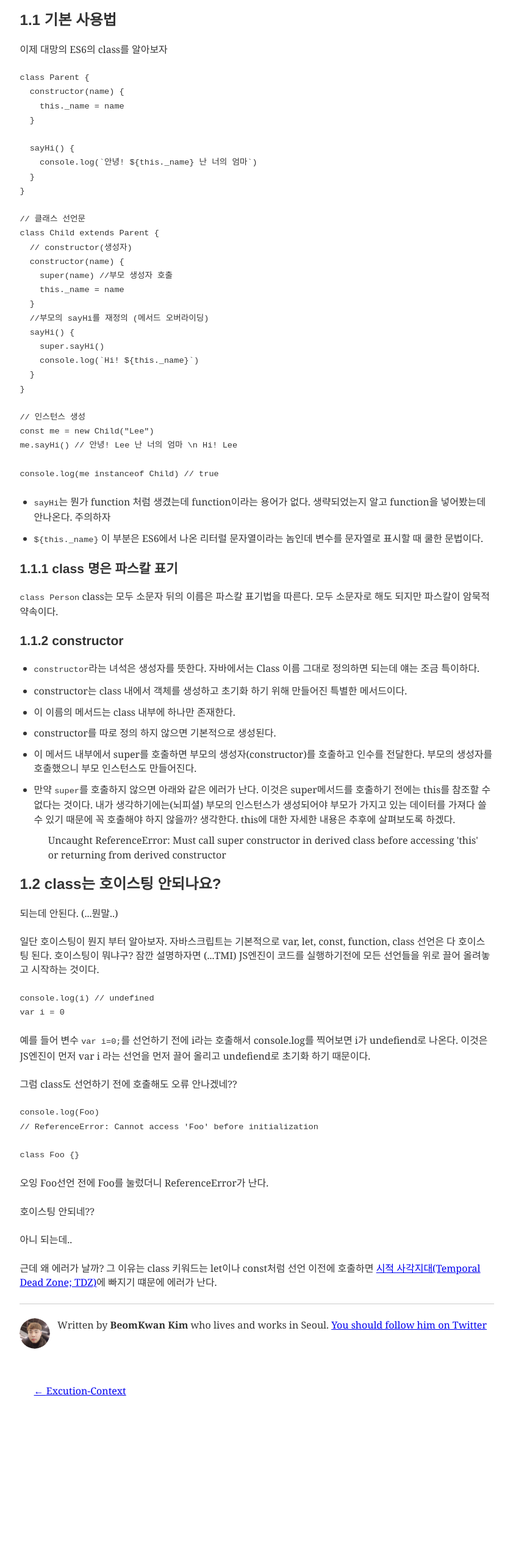
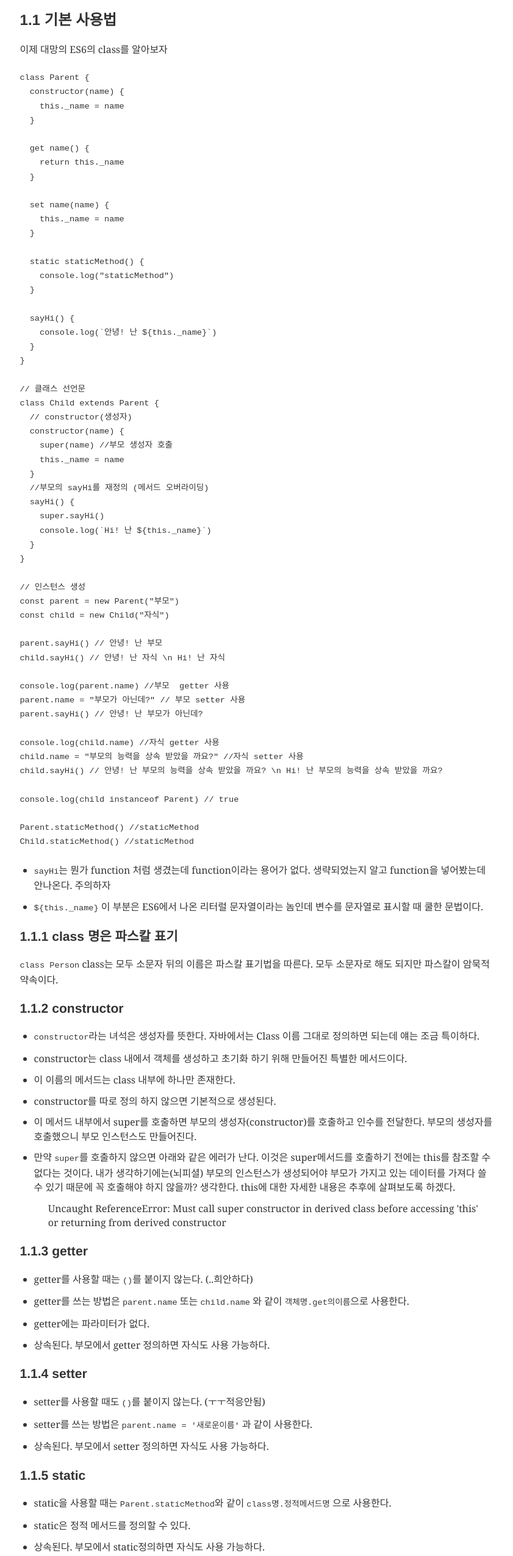
Before and after one commit to alalshow/blog, a Gatsby site: page /docs/javascript/class in a window 1280 px wide. Shown: the part 2272-4824 px from the top of the page at 61% size, without its empty margins (219-1060 px from the left). Before the commit the page ends 4635 px from the top, so only its background shows below. Built offline with nearby package versions, Linux system fonts and the light colour scheme; Gatsby itself is replaced by a stand-in of ours; some packages are replaced by stand-ins of ours; code samples lack their colours; a small style sheet from the web is missing.

Commit message:
'블로그 배포'

````diff
--- a/content/docs/javascript/class.md
+++ b/content/docs/javascript/class.md
@@ -98,8 +98,20 @@ class Parent {
     this._name = name
   }
 
+  get name() {
+    return this._name
+  }
+
+  set name(name) {
+    this._name = name
+  }
+
+  static staticMethod() {
+    console.log("staticMethod")
+  }
+
   sayHi() {
-    console.log(`안녕! ${this._name} 난 너의 엄마`)
+    console.log(`안녕! 난 ${this._name}`)
   }
 }
 
@@ -113,15 +125,29 @@ class Child extends Parent {
   //부모의 sayHi를 재정의 (메서드 오버라이딩)
   sayHi() {
     super.sayHi()
-    console.log(`Hi! ${this._name}`)
+    console.log(`Hi! 난 ${this._name}`)
   }
 }
 
 // 인스턴스 생성
-const me = new Child("Lee")
-me.sayHi() // 안녕! Lee 난 너의 엄마 \n Hi! Lee
+const parent = new Parent("부모")
+const child = new Child("자식")
 
-console.log(me instanceof Child) // true
+parent.sayHi() // 안녕! 난 부모
+child.sayHi() // 안녕! 난 자식 \n Hi! 난 자식
+
+console.log(parent.name) //부모  getter 사용
+parent.name = "부모가 아닌데?" // 부모 setter 사용
+parent.sayHi() // 안녕! 난 부모가 아닌데?
+
+console.log(child.name) //자식 getter 사용
+child.name = "부모의 능력을 상속 받았을 까요?" //자식 setter 사용
+child.sayHi() // 안녕! 난 부모의 능력을 상속 받았을 까요? \n Hi! 난 부모의 능력을 상속 받았을 까요?
+
+console.log(child instanceof Parent) // true
+
+Parent.staticMethod() //staticMethod
+Child.staticMethod() //staticMethod
 ```
 
 - `sayHi`는 뭔가 function 처럼 생겼는데 function이라는 용어가 없다. 생략되었는지 알고 function을 넣어봤는데 안나온다. 주의하자
@@ -142,6 +168,25 @@ console.log(me instanceof Child) // true
   부모가 가지고 있는 데이터를 가져다 쓸 수 있기 때문에 꼭 호출해야 하지 않을까? 생각한다. this에 대한 자세한 내용은 추후에 살펴보도록 하겠다.
 
   > Uncaught ReferenceError: Must call super constructor in derived class before accessing 'this' or returning from derived constructor
+
+### 1.1.3 getter
+
+- getter를 사용할 때는 `()`를 붙이지 않는다. (..희안하다)
+- getter를 쓰는 방법은 `parent.name` 또는 `child.name` 와 같이 `객체명.get의이름`으로 사용한다.
+- getter에는 파라미터가 없다.
+- 상속된다. 부모에서 getter 정의하면 자식도 사용 가능하다.
+
+### 1.1.4 setter
+
+- setter를 사용할 때도 `()`를 붙이지 않는다. (ㅜㅜ적응안됨)
+- setter를 쓰는 방법은 `parent.name = '새로운이름'` 과 같이 사용한다.
+- 상속된다. 부모에서 setter 정의하면 자식도 사용 가능하다.
+
+### 1.1.5 static
+
+- static을 사용할 때는 `Parent.staticMethod`와 같이 `class명.정적메서드명` 으로 사용한다.
+- static은 정적 메서드를 정의할 수 있다.
+- 상속된다. 부모에서 static정의하면 자식도 사용 가능하다.
 
 ## 1.2 class는 호이스팅 안되나요?
 
--- a/content/docs/javascript/lexical-scoping.md
+++ b/content/docs/javascript/lexical-scoping.md
@@ -1,3 +1,9 @@
+---
+title: Lexical scoping
+date: "2019-12-31T12:05:12.522Z"
+description: "Javascript Lexical scoping"
+---
+
 # Lexical scoping(어휘적 범위 지정)
 
 - 뜻
````
Also changed, not shown: content/docs/javascript/hoasting.md (+4 -0 lines).
